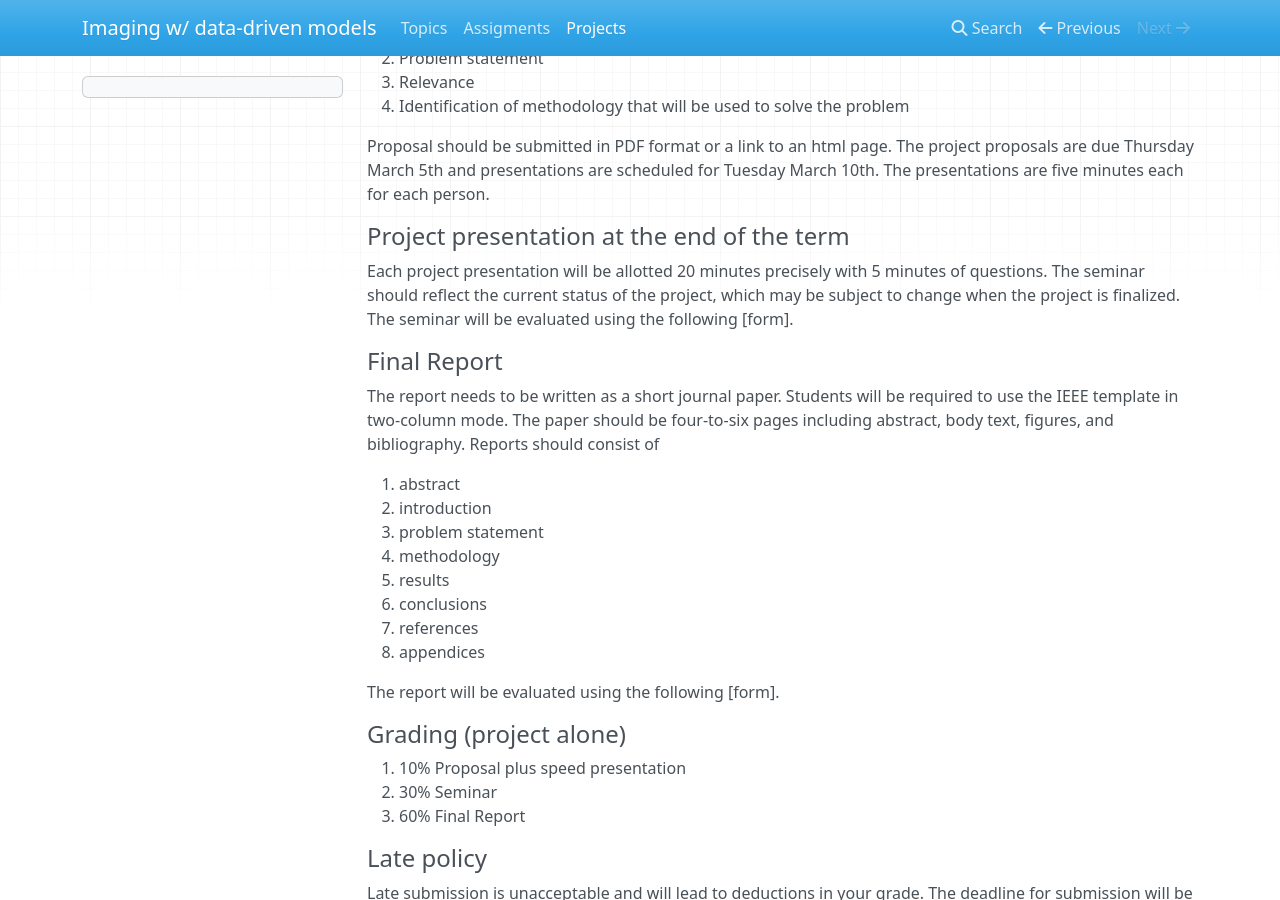
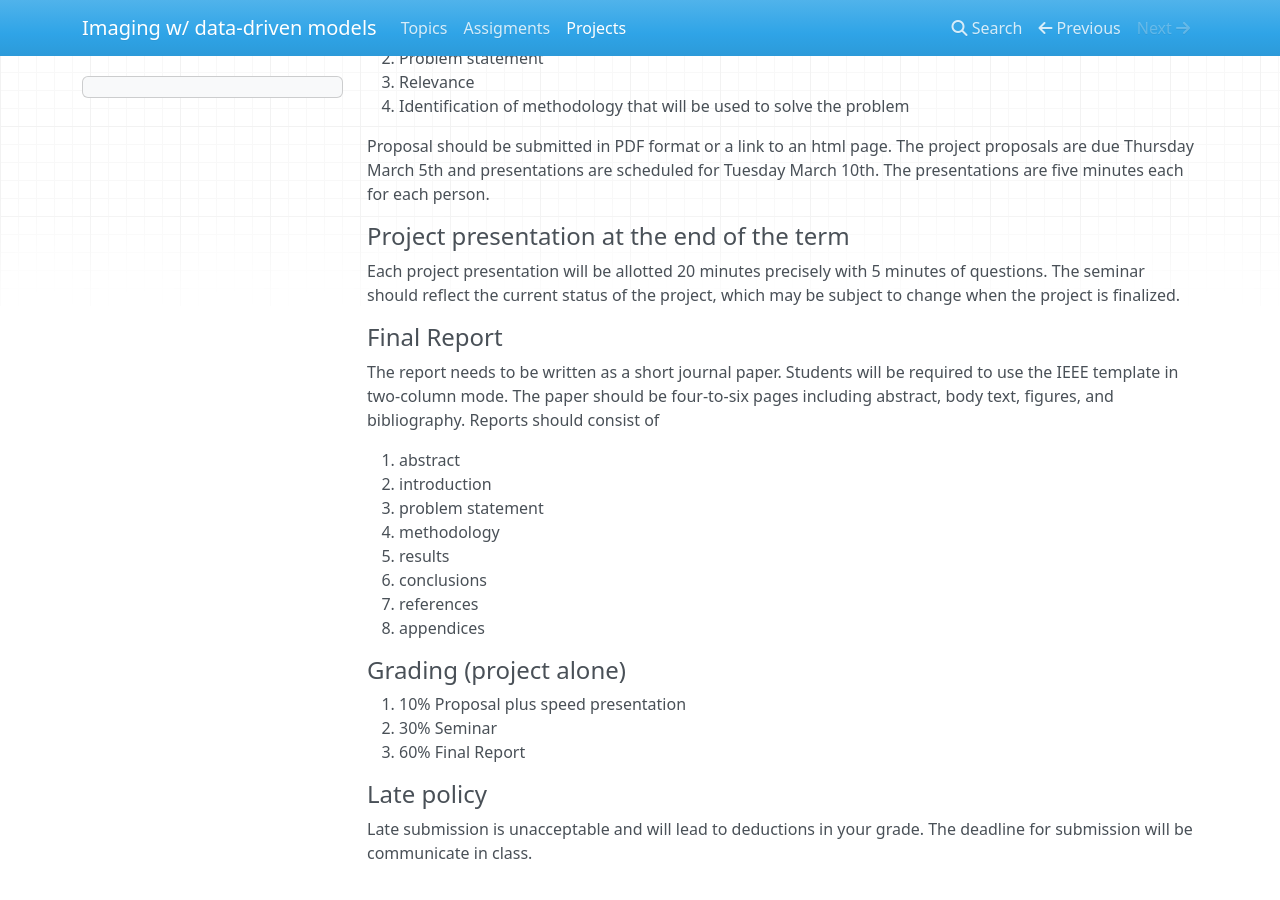
Before and after one commit to flexie/CSE-8803, an MkDocs documentation site: the page built from docs/project.md, in a window 1280 px wide and 900 px high, scrolled down 518 px. Built offline with MkDocs 1.6.1, drawn with Linux system fonts in a browser that asks for light colours; nearby versions of some CDN libraries; old or Windows-style settings are respelled for this version of MkDocs.

Commit message:
ali's edit

```diff
--- a/docs/project.md
+++ b/docs/project.md
@@ -25,7 +25,9 @@ Proposal should be submitted in PDF format or a link to an html page. The projec
 
 #### Project presentation at the end of the term
 
-Each project presentation will be allotted 20 minutes precisely with 5 minutes of questions. The seminar should reflect the current status of the project, which may be subject to change when the project is finalized. The seminar will be evaluated using the following [form].
+Each project presentation will be allotted 20 minutes precisely with 5 minutes of questions. The seminar should reflect the current status of the project, which may be subject to change when the project is finalized.
+
+<!-- The seminar will be evaluated using the following [form].  -->
 
 #### Final Report
 
@@ -40,7 +42,7 @@ The report needs to be written as a short journal paper. Students will be requir
 7. references
 8. appendices
 
-The report will be evaluated using the following [form].
+<!-- The report will be evaluated using the following [form]. -->
 
 #### Grading (project alone)
 
@@ -48,5 +50,6 @@ The report will be evaluated using the following [form].
 2. 30% Seminar
 3. 60% Final Report
 
-####Late policy
+#### Late policy
+
 Late submission is unacceptable and will lead to deductions in your grade. The deadline for submission will be communicate in class.
```
Also changed, not shown: docs/homework.md (+1 -1 lines).
